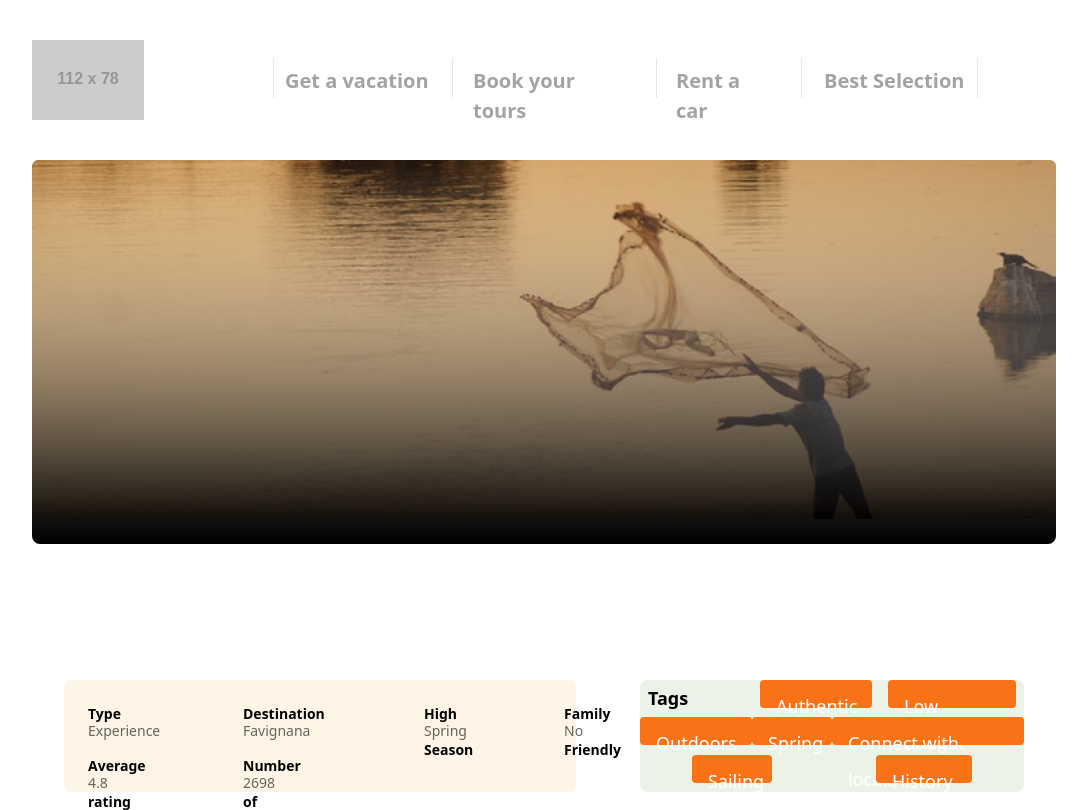
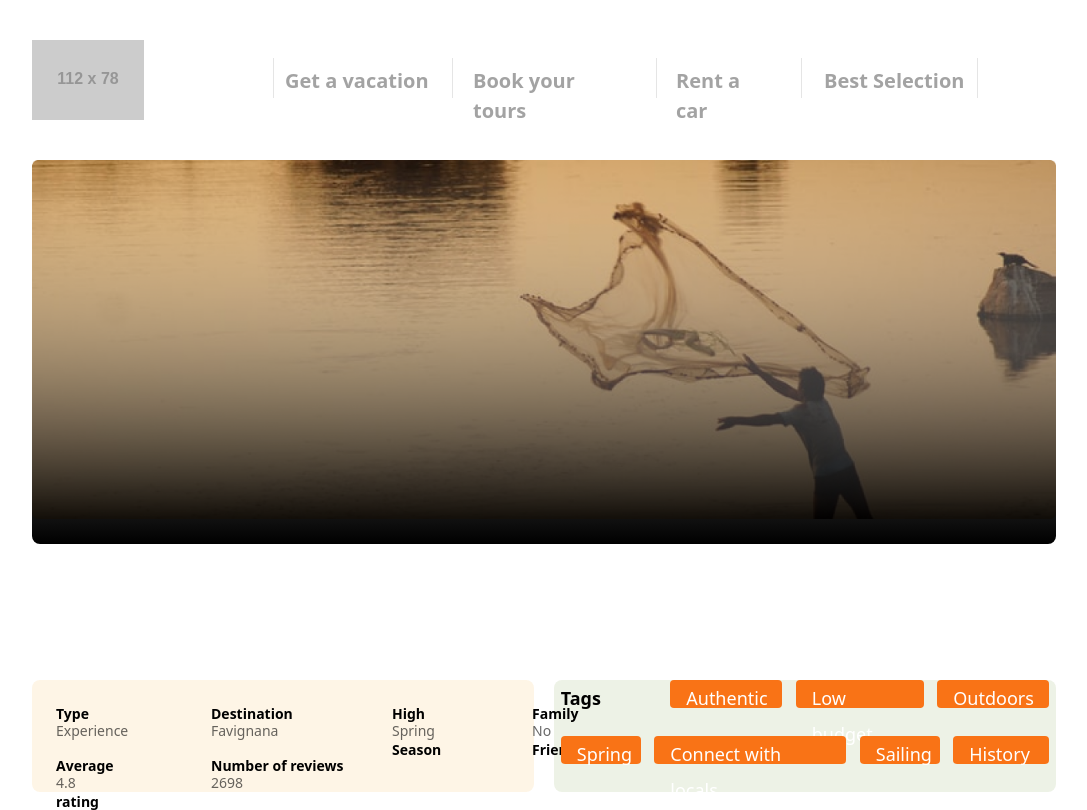
Before and after one commit to MaryRichelle/siciliamia, a plain HTML site: page index.html in a window 1280 px wide. Shown: the top 810 px of the page, without its empty margins (96-1183 px from the left). Drawn offline with nearby package versions, Linux system fonts and the light colour scheme; placeholder pictures from the web are drawn by us.

Commit message:
fixed tags section

```diff
--- a/index.html
+++ b/index.html
@@ -60,16 +60,17 @@
       </div>
       <img class="w-28 h-20 left-0 top-[-14px] " src="https://via.placeholder.com/112x78" />
     </div>
-    <div >
+    <div>
       <div class="w-full h-96 bg-gradient-to-b from-white to-black rounded-lg">
         <img src="/assets/header.png" alt="">
       </div>
-      <div class="w-96 h-20 mb-4 text-white text-4xl font-semibold leading-10">Sicily’s Tuna Fishing Tradition on Display at
+      <div class="w-96 h-20 mb-4 text-white text-4xl font-semibold leading-10">Sicily’s Tuna Fishing Tradition on
+        Display at
         the
         Tonnara di Favignana</div>
 
     </div>
-    <div class="flex flex-column justify-around items-center ">
+    <div class="flex flex-column justify-around items-center gap-5">
       <div class="w-1/2 h-28 relative">
         <div class="w-full h-28 left-0 top-0 absolute bg-amber-500 bg-opacity-10 rounded-lg"></div>
         <div class="w-24 h-8 left-[24px] top-[16px] absolute">
@@ -89,7 +90,7 @@
           <div class="w-14 h-4 left-0 top-[17px] absolute text-black text-opacity-60 text-sm font-normal leading-9">4.8
           </div>
         </div>
-        <div class="w-auto left-[179px] top-[68px] absolute">
+        <div class="w-1/2 left-[179px] top-[68px] absolute">
           <div class=" h-4 left-0 top-0 absolute text-black text-sm font-semibold leading-9">Number of reviews</div>
           <div class="w-14 h-4 left-0 top-[17px] absolute text-black text-opacity-60 text-sm font-normal leading-9">2698
           </div>
@@ -106,39 +107,41 @@
           </div>
         </div>
       </div>
-      <div class="w-96 h-28 bg-lime-700 bg-opacity-10 rounded-lg flex justify-around flex-wrap">
+              <!-- Tags -->
+
+      <div class="w-1/2 h-28 bg-lime-700 bg-opacity-10 rounded-lg flex justify-around flex-wrap">
         <div class="w-24 h-3.5 text-black text-lg font-semibold leading-9">Tags</div>
         <div class="w-28 h-7 relative">
           <div class="w-28 h-7 left-0 top-0 absolute bg-orange-500 rounded"></div>
-          <div class="w-20 h-3.5 left-[16px] top-[8px] absolute text-white text-lg font-normal leading-9">Authentic
+          <div class="w-20 h-3.5 text-center left-[16px]  absolute text-white text-lg font-normal leading-9">Authentic
           </div>
         </div>
         <div class="w-32 h-7 relative">
           <div class="w-32 h-7 left-0 top-0 absolute bg-orange-500 rounded"></div>
-          <div class="w-24 h-3.5 left-[16px] top-[8px] absolute text-white text-lg font-normal leading-9">Low budget
+          <div class="w-24 h-3.5 left-[16px] absolute text-white text-lg font-normal leading-9">Low budget
           </div>
         </div>
         <div class="w-28 h-7 relative">
           <div class="w-28 h-7 left-0 top-0 absolute bg-orange-500 rounded"></div>
-          <div class="w-20 h-3.5 left-[16px] top-[8px] absolute text-white text-lg font-normal leading-9">Outdoors</div>
+          <div class="w-20 h-3.5 left-[16px]  absolute text-white text-lg font-normal leading-9">Outdoors</div>
         </div>
         <div class="w-20 h-7 relative">
           <div class="w-20 h-7 left-0 top-0 absolute bg-orange-500 rounded"></div>
-          <div class="w-12 h-3.5 left-[16px] top-[8px] absolute text-white text-lg font-normal leading-9">Spring</div>
+          <div class="w-12 h-3.5 left-[16px]  absolute text-white text-lg font-normal leading-9">Spring</div>
         </div>
         <div class="w-48 h-7 relative">
           <div class="w-48 h-7 left-0 top-0 absolute bg-orange-500 rounded"></div>
-          <div class="w-40 h-3.5 left-[16px] top-[8px] absolute text-white text-lg font-normal leading-9">Connect with
+          <div class="w-40 h-3.5 left-[16px]  absolute text-white text-lg font-normal leading-9">Connect with
             locals
           </div>
         </div>
         <div class="w-20 h-7 relative">
           <div class="w-20 h-7 left-0 top-0 absolute bg-orange-500 rounded"></div>
-          <div class="w-12 h-3.5 left-[16px] top-[8px] absolute text-white text-lg font-normal leading-9">Sailing</div>
+          <div class="w-12 h-3.5 left-[16px]  absolute text-white text-lg font-normal leading-9">Sailing</div>
         </div>
         <div class="w-24 h-7 relative">
           <div class="w-24 h-7 left-0 top-0 absolute bg-orange-500 rounded"></div>
-          <div class="w-14 h-3.5 left-[16px] top-[8px] absolute text-white text-lg font-normal leading-9">History</div>
+          <div class="w-14 h-3.5 left-[16px]  absolute text-white text-lg font-normal leading-9">History</div>
         </div>
       </div>
     </div>
```
Lines whose indentation alone changed are shown as unchanged.
